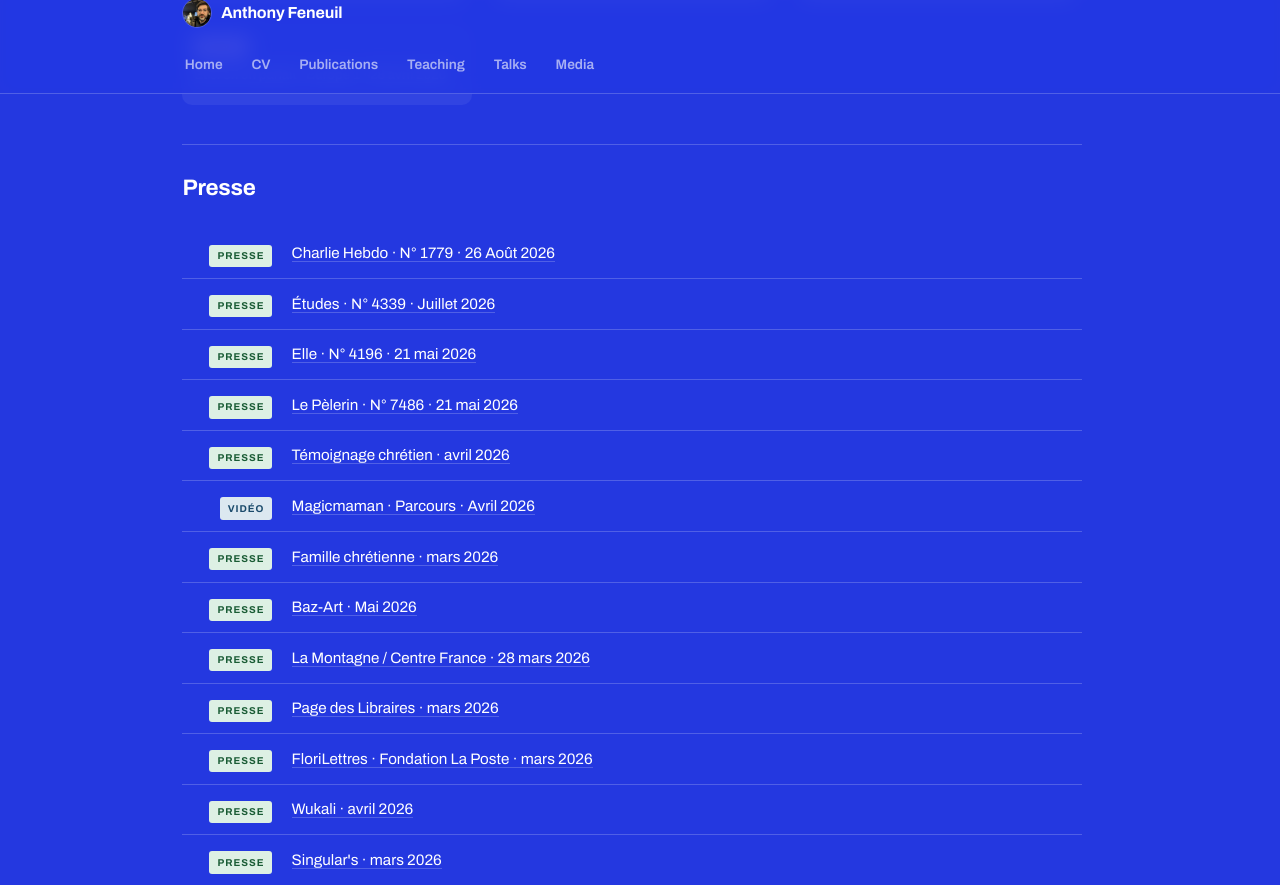
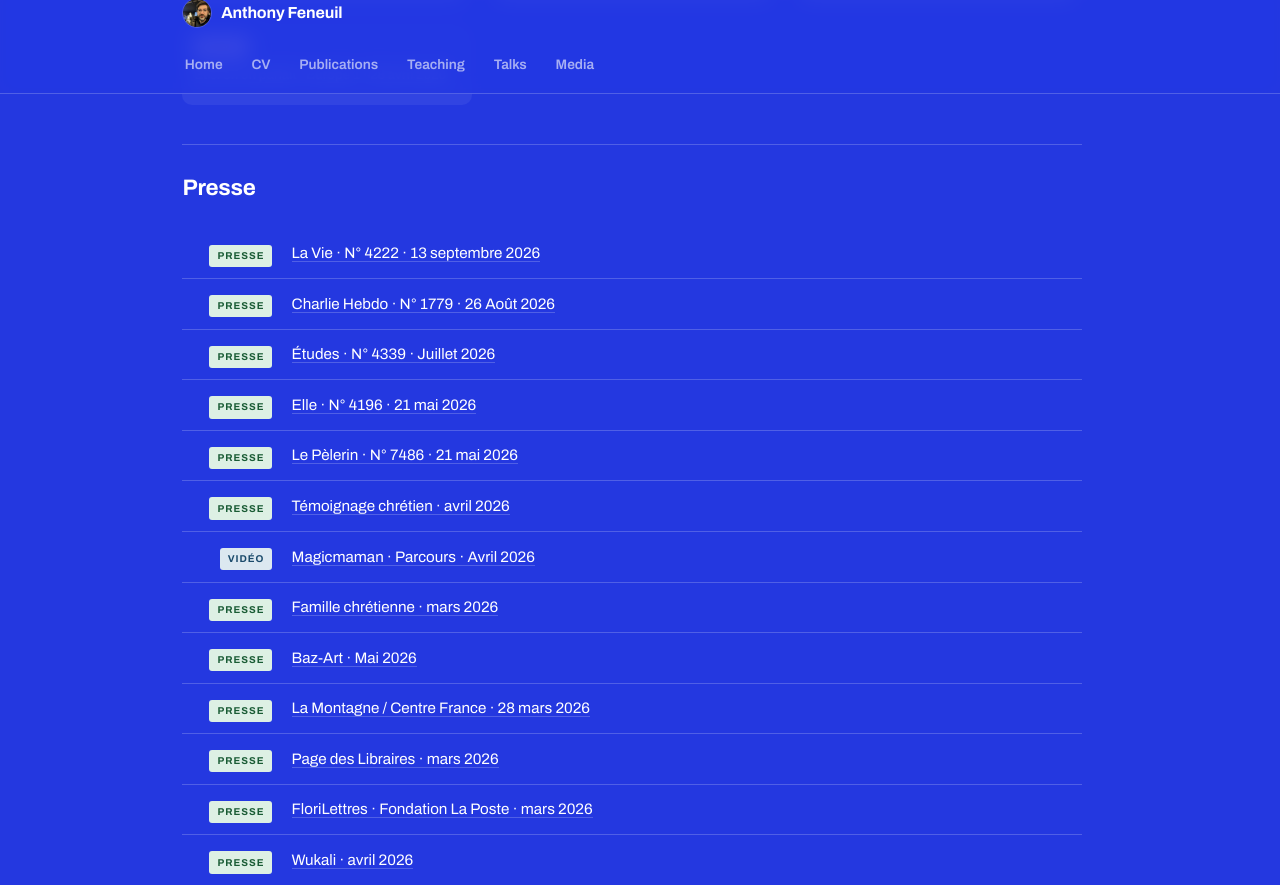
Before and after one commit to anfnl/anfnl.github.io, a Jekyll site: the page built from _pages/rien-de-cache.md, in a window 1280 px wide and 900 px high, scrolled down 919 px, cut to the strip 15-900 px from the top of the window. Built offline with Jekyll 4.4.1, drawn with Linux system fonts in a browser that asks for light colours; some web fonts are replaced.

Commit message:
Update rien-de-cache.md

```diff
--- a/_pages/rien-de-cache.md
+++ b/_pages/rien-de-cache.md
@@ -119,6 +119,11 @@ lang: fr
 
 <div class="rdc-item">
 <div class="rdc-tag-col"><span class="rdc-tag tag-presse">Presse</span></div>
+<div class="rdc-item-body"><p class="rdc-item-source"><a href="https://kiosque.lavie.fr/" target="_blank">La Vie · N° 4222 · 13 septembre 2026</a></p></div>
+</div>
+
+<div class="rdc-item">
+<div class="rdc-tag-col"><span class="rdc-tag tag-presse">Presse</span></div>
 <div class="rdc-item-body"><p class="rdc-item-source"><a href="https://charliehebdo.fr/2026/08/culture/secrets-de-famille-episode-8-luke-skywalker-et-son-pere-du-cote-obscur/" target="_blank">Charlie Hebdo · N° 1779 · 26 Août 2026</a></p></div>
 </div>
 
```
